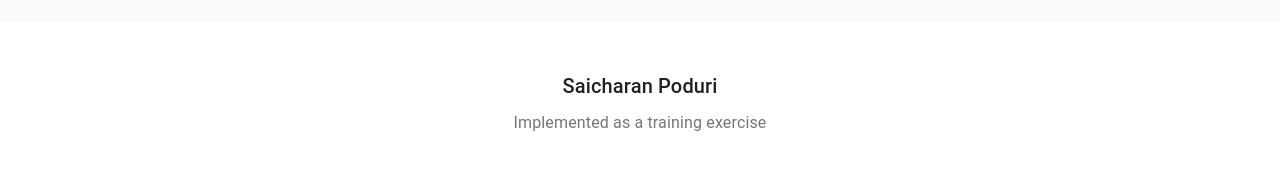
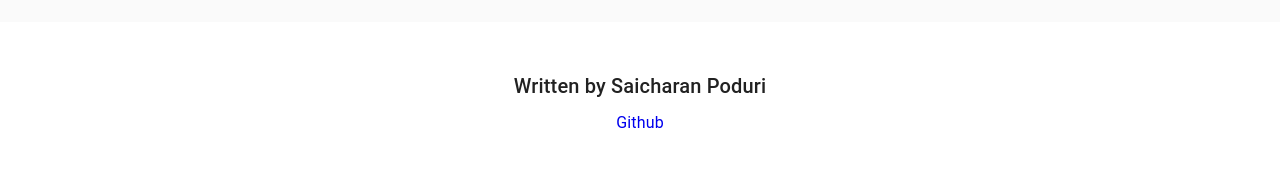
Before and after one commit to saicharanp/BloomFilter, a React (Create React App) app in the folder client/: page / in a window 1280 px wide. Shown: the part 897-1066 px from the top of the page. Built offline with nearby package versions, Linux system fonts and the light colour scheme.

Commit message:
Fix footer

```diff
--- a/client/src/components/Footer.js
+++ b/client/src/components/Footer.js
@@ -16,10 +16,10 @@ function Footer(props) {
   return (
     <footer className={classes.footer}>
         <Typography variant="h6" align="center" gutterBottom>
-            Saicharan Poduri
+            Written by Saicharan Poduri
         </Typography>
         <Typography variant="subtitle1" align="center" color="textSecondary" component="p">
-            Implemented as a training exercise
+            <a href="https://github.com/saicharanp/BloomFilter" style={{textDecoration: 'none'}}>Github</a>
         </Typography>
     </footer>
   );
```
